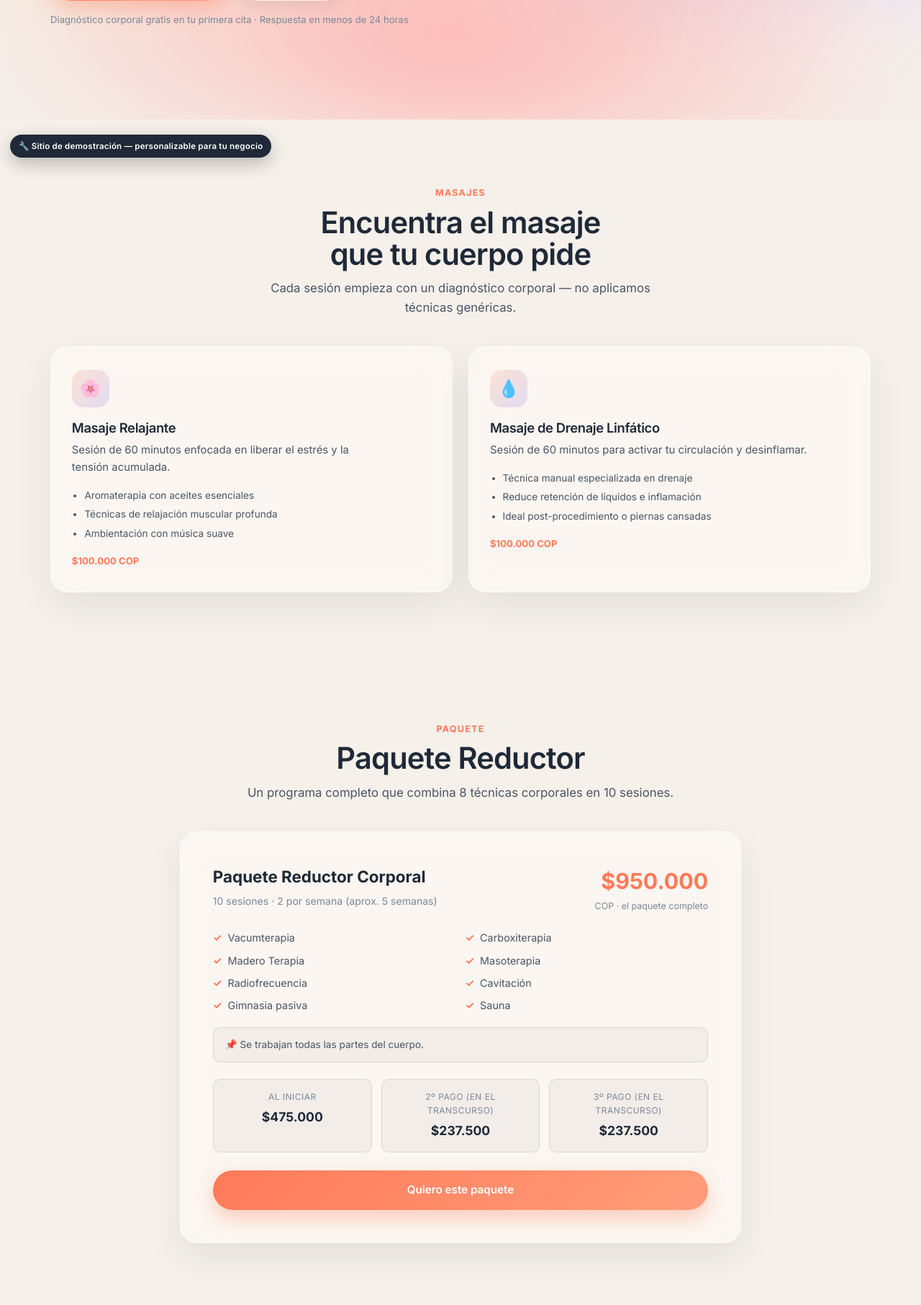
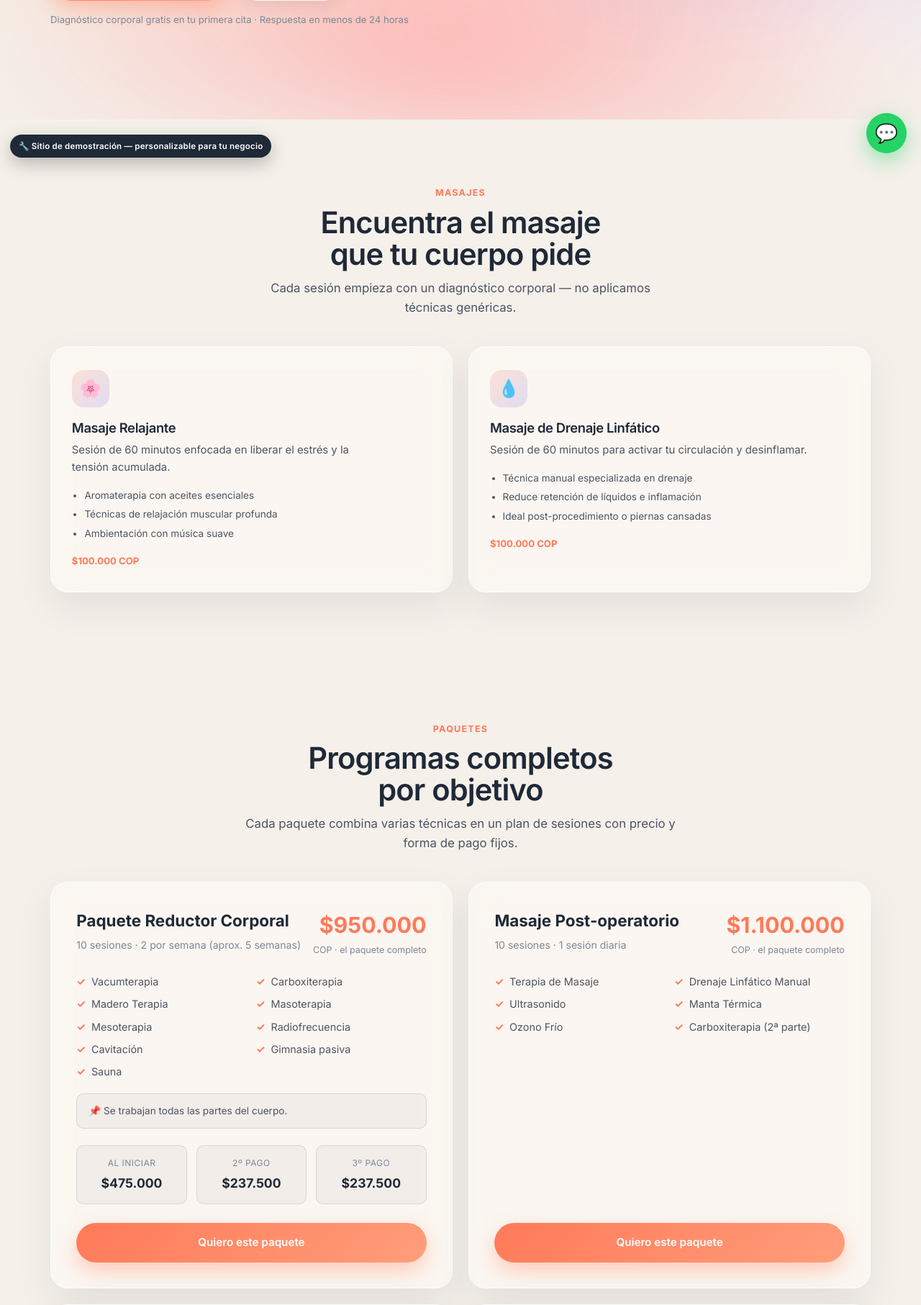
Before and after one commit to vcoy886-stack/gemma-6-demo, a PHP site: page / in a window 1280 px wide. Shown: the part 567-2380 px from the top of the page at 72% size. Run offline with PHP 8.4, Linux system fonts and the light colour scheme.

Commit message:
Add 3 more packages, price list, and real WhatsApp for Carol Spa
Adds Mesoterapia to the Paquete Reductor (now 9 techniques). Adds 3 new
packages: Masaje Post-operatorio (6 techniques, no installment plan),
Reafirmar el Glúteo, and Tratamiento de Músculo Estriado (both 50%
upfront + 2 installments). Adds a new "Precios" section with the body
waxing and deep facial cleaning price list. Wires up the real WhatsApp
number (+57 324 401 9138) via a floating button and the footer contact
link, replacing the placeholder demo number.

Co-Authored-By: Claude Sonnet 5 <noreply@anthropic.com>
Claude-Session: https://claude.ai/code/session_01KKsEtKHuXZMt6m4aX4xYQD

```diff
--- a/carolina-spa/index.html
+++ b/carolina-spa/index.html
@@ -18,6 +18,8 @@
 
 <div class="demo-flag">🔧 Sitio de demostración — personalizable para tu negocio</div>
 
+<a class="whatsapp-float" href="https://wa.me/573244019138" target="_blank" rel="noopener" aria-label="Escríbenos por WhatsApp">💬</a>
+
 <!-- Nav -->
 <header class="nav">
   <div class="container">
@@ -26,6 +28,7 @@
       <nav class="nav-links" aria-label="Navegación principal">
         <a class="nav-link" href="#servicios">Masajes</a>
         <a class="nav-link" href="#paquetes">Paquetes</a>
+        <a class="nav-link" href="#precios">Precios</a>
         <a class="nav-link" href="#testimonios">Testimonios</a>
         <a class="nav-link" href="#preguntas">Preguntas</a>
       </nav>
@@ -41,6 +44,7 @@
   <button class="mobile-menu-close" data-menu-close aria-label="Cerrar menú">✕</button>
   <a href="#servicios">Masajes</a>
   <a href="#paquetes">Paquetes</a>
+  <a href="#precios">Precios</a>
   <a href="#testimonios">Testimonios</a>
   <a href="#preguntas">Preguntas</a>
   <a href="#cta" class="btn btn-primary">Agendar cita</a>
@@ -115,11 +119,13 @@
   <section class="plans" id="paquetes">
     <div class="container">
       <div class="section-head center">
-        <span class="eyebrow">Paquete</span>
-        <h2>Paquete Reductor</h2>
-        <p>Un programa completo que combina 8 técnicas corporales en 10 sesiones.</p>
+        <span class="eyebrow">Paquetes</span>
+        <h2>Programas completos por objetivo</h2>
+        <p>Cada paquete combina varias técnicas en un plan de sesiones con precio y forma de pago fijos.</p>
       </div>
-      <div class="glass-card package-card reveal" data-plans>
+      <div class="packages-grid" data-plans>
+
+        <div class="glass-card package-card reveal">
           <div class="package-head">
             <div>
               <div class="package-title">Paquete Reductor Corporal</div>
@@ -130,36 +136,117 @@
               <div class="label">COP · el paquete completo</div>
             </div>
           </div>
-
           <ul class="package-includes-grid">
             <li>Vacumterapia</li>
             <li>Carboxiterapia</li>
             <li>Madero Terapia</li>
             <li>Masoterapia</li>
+            <li>Mesoterapia</li>
             <li>Radiofrecuencia</li>
             <li>Cavitación</li>
             <li>Gimnasia pasiva</li>
             <li>Sauna</li>
           </ul>
+          <div class="package-note">📌 Se trabajan todas las partes del cuerpo.</div>
+          <div class="package-schedule">
+            <div class="package-schedule-item"><div class="when">Al iniciar</div><div class="amt">$475.000</div></div>
+            <div class="package-schedule-item"><div class="when">2º pago</div><div class="amt">$237.500</div></div>
+            <div class="package-schedule-item"><div class="when">3º pago</div><div class="amt">$237.500</div></div>
+          </div>
+          <a href="#cta" class="btn btn-primary" data-magnetic style="width:100%;margin-top:auto">Quiero este paquete</a>
+        </div>
 
-        <div class="package-note">📌 Se trabajan todas las partes del cuerpo.</div>
-
-        <div class="package-schedule">
-          <div class="package-schedule-item">
-            <div class="when">Al iniciar</div>
-            <div class="amt">$475.000</div>
+        <div class="glass-card package-card reveal">
+          <div class="package-head">
+            <div>
+              <div class="package-title">Masaje Post-operatorio</div>
+              <div class="package-sub">10 sesiones · 1 sesión diaria</div>
             </div>
-          <div class="package-schedule-item">
-            <div class="when">2º pago (en el transcurso)</div>
-            <div class="amt">$237.500</div>
-          </div>
-          <div class="package-schedule-item">
-            <div class="when">3º pago (en el transcurso)</div>
-            <div class="amt">$237.500</div>
+            <div class="package-price-tag">
+              <div class="amount">$1.100.000</div>
+              <div class="label">COP · el paquete completo</div>
             </div>
           </div>
+          <ul class="package-includes-grid">
+            <li>Terapia de Masaje</li>
+            <li>Drenaje Linfático Manual</li>
+            <li>Ultrasonido</li>
+            <li>Manta Térmica</li>
+            <li>Ozono Frío</li>
+            <li>Carboxiterapia (2ª parte)</li>
+          </ul>
+          <a href="#cta" class="btn btn-primary" data-magnetic style="width:100%;margin-top:auto">Quiero este paquete</a>
+        </div>
 
-        <a href="#cta" class="btn btn-primary" data-magnetic style="width:100%">Quiero este paquete</a>
+        <div class="glass-card package-card reveal">
+          <div class="package-head">
+            <div>
+              <div class="package-title">Reafirmar el Glúteo</div>
+              <div class="package-sub">6 sesiones</div>
+            </div>
+            <div class="package-price-tag">
+              <div class="amount">$450.000</div>
+              <div class="label">COP · el paquete completo</div>
+            </div>
+          </div>
+          <ul class="package-includes-grid">
+            <li>Peeling con Vitamina C</li>
+          </ul>
+          <div class="package-schedule">
+            <div class="package-schedule-item"><div class="when">Al iniciar</div><div class="amt">$225.000</div></div>
+            <div class="package-schedule-item"><div class="when">2º pago</div><div class="amt">$112.500</div></div>
+            <div class="package-schedule-item"><div class="when">3º pago</div><div class="amt">$112.500</div></div>
+          </div>
+          <a href="#cta" class="btn btn-primary" data-magnetic style="width:100%;margin-top:auto">Quiero este paquete</a>
+        </div>
+
+        <div class="glass-card package-card reveal">
+          <div class="package-head">
+            <div>
+              <div class="package-title">Tratamiento de Músculo Estriado</div>
+              <div class="package-sub">6 sesiones</div>
+            </div>
+            <div class="package-price-tag">
+              <div class="amount">$500.000</div>
+              <div class="label">COP · el paquete completo</div>
+            </div>
+          </div>
+          <ul class="package-includes-grid">
+            <li>Vacumterapia</li>
+            <li>Levantamiento Manual</li>
+          </ul>
+          <div class="package-schedule">
+            <div class="package-schedule-item"><div class="when">Al iniciar</div><div class="amt">$250.000</div></div>
+            <div class="package-schedule-item"><div class="when">2º pago</div><div class="amt">$125.000</div></div>
+            <div class="package-schedule-item"><div class="when">3º pago</div><div class="amt">$125.000</div></div>
+          </div>
+          <a href="#cta" class="btn btn-primary" data-magnetic style="width:100%;margin-top:auto">Quiero este paquete</a>
+        </div>
+
+      </div>
+    </div>
+  </section>
+
+  <!-- Otros servicios / precios -->
+  <section class="plans" id="precios">
+    <div class="container">
+      <div class="section-head center">
+        <span class="eyebrow">Otros servicios</span>
+        <h2>Depilación y limpieza facial</h2>
+        <p>Precios por zona, sin necesidad de paquete.</p>
+      </div>
+      <div class="glass-card price-list-card reveal">
+        <div class="price-group-title">Depilación corporal</div>
+        <div class="price-row"><span>Cejas</span><span class="amount">$12.000</span></div>
+        <div class="price-row"><span>Bozo</span><span class="amount">$10.000</span></div>
+        <div class="price-row"><span>Axilas</span><span class="amount">$20.000</span></div>
+        <div class="price-row"><span>Bikini parcial</span><span class="amount">$35.000</span></div>
+        <div class="price-row"><span>Bikini completo</span><span class="amount">$60.000</span></div>
+        <div class="price-row"><span>Media pierna</span><span class="amount">$40.000</span></div>
+        <div class="price-row"><span>Pierna completa</span><span class="amount">$70.000</span></div>
+
+        <div class="price-group-title">Rostro</div>
+        <div class="price-row"><span>Limpieza Facial Profunda</span><span class="amount">$110.000</span></div>
       </div>
     </div>
   </section>
@@ -239,6 +326,11 @@
               <option>Masaje Relajante</option>
               <option>Masaje de Drenaje Linfático</option>
               <option>Paquete Reductor (10 sesiones)</option>
+              <option>Masaje Post-operatorio</option>
+              <option>Reafirmar el Glúteo</option>
+              <option>Tratamiento de Músculo Estriado</option>
+              <option>Depilación</option>
+              <option>Limpieza Facial Profunda</option>
               <option>Aún no lo sé</option>
             </select>
             <button type="submit" class="btn btn-primary" data-magnetic>Solicitar mi cita</button>
@@ -264,6 +356,7 @@
         <div class="footer-links">
           <a href="#servicios">Masajes</a>
           <a href="#paquetes">Paquetes</a>
+          <a href="#precios">Precios</a>
           <a href="#testimonios">Testimonios</a>
           <a href="#preguntas">Preguntas</a>
         </div>
@@ -271,7 +364,7 @@
       <div>
         <h4>Contacto</h4>
         <div class="footer-links">
-          <a href="tel:+573000000000">+57 300 000 0000</a>
+          <a href="https://wa.me/573244019138" target="_blank" rel="noopener">WhatsApp: +57 324 401 9138</a>
           <a href="mailto:hola@carolspa-demo.co">hola@carolspa-demo.co</a>
           <span>Cra. 76 # 34-20, Laureles, Medellín</span>
         </div>
--- a/carolina-spa/styles.css
+++ b/carolina-spa/styles.css
@@ -262,7 +262,9 @@ ul { list-style: none; padding: 0; }
 .plan-features li { font-size: .9rem; color: var(--ink-soft); display: flex; gap: .55rem; align-items: flex-start; }
 
 /* --- Package (paquete reductor) --- */
-.package-card { padding: clamp(1.8rem, 4vw, 2.8rem); max-width: 780px; margin-inline: auto; }
+.packages-grid { display: grid; gap: 1.4rem; grid-template-columns: 1fr; }
+@media (min-width: 900px) { .packages-grid { grid-template-columns: repeat(2, 1fr); } }
+.package-card { padding: clamp(1.6rem, 3.5vw, 2.2rem); display: flex; flex-direction: column; }
 .package-head { display: flex; flex-wrap: wrap; justify-content: space-between; align-items: flex-start; gap: 1rem; margin-bottom: 1.4rem; }
 .package-title { font-size: 1.4rem; font-weight: 700; }
 .package-sub { font-size: .88rem; color: var(--ink-mute); margin-top: .3rem; }
@@ -356,6 +358,31 @@ ul { list-style: none; padding: 0; }
   font-size: .78rem; color: var(--ink-mute);
 }
 
+/* --- Otros servicios (price list) --- */
+.price-list-card { padding: clamp(1.8rem, 4vw, 2.6rem); max-width: 640px; margin-inline: auto; }
+.price-group-title {
+  font-size: .8rem; font-weight: 700; text-transform: uppercase; letter-spacing: .05em;
+  color: var(--ink-mute); margin: 1.6rem 0 .7rem;
+}
+.price-group-title:first-child { margin-top: 0; }
+.price-row {
+  display: flex; justify-content: space-between; align-items: baseline;
+  padding: .75rem 0; border-bottom: 1px dashed var(--line); font-size: .95rem; color: var(--ink);
+}
+.price-row:last-of-type { border-bottom: none; }
+.price-row .amount { font-weight: 700; color: var(--accent); font-family: var(--sans); }
+
+/* --- WhatsApp floating button --- */
+.whatsapp-float {
+  position: fixed; bottom: 20px; right: 20px; z-index: 55;
+  width: 56px; height: 56px; border-radius: 50%;
+  background: #25D366; color: #fff; font-size: 1.6rem;
+  display: flex; align-items: center; justify-content: center;
+  box-shadow: 0 10px 28px rgba(37,211,102,.45);
+  transition: transform .25s var(--ease-out);
+}
+.whatsapp-float:hover { transform: scale(1.08); }
+
 /* =============================================================
    7. Effects (reveal)
    ============================================================= */
```
Also changed, not shown: carolina-spa/lib/manifest.js. Lines whose indentation alone changed are shown as unchanged.
